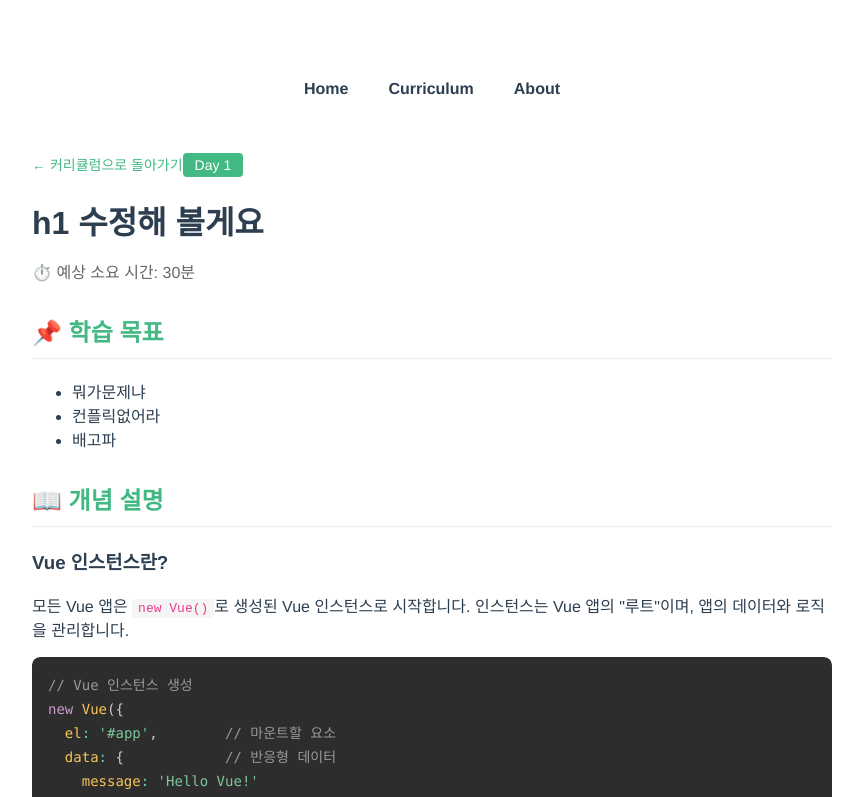
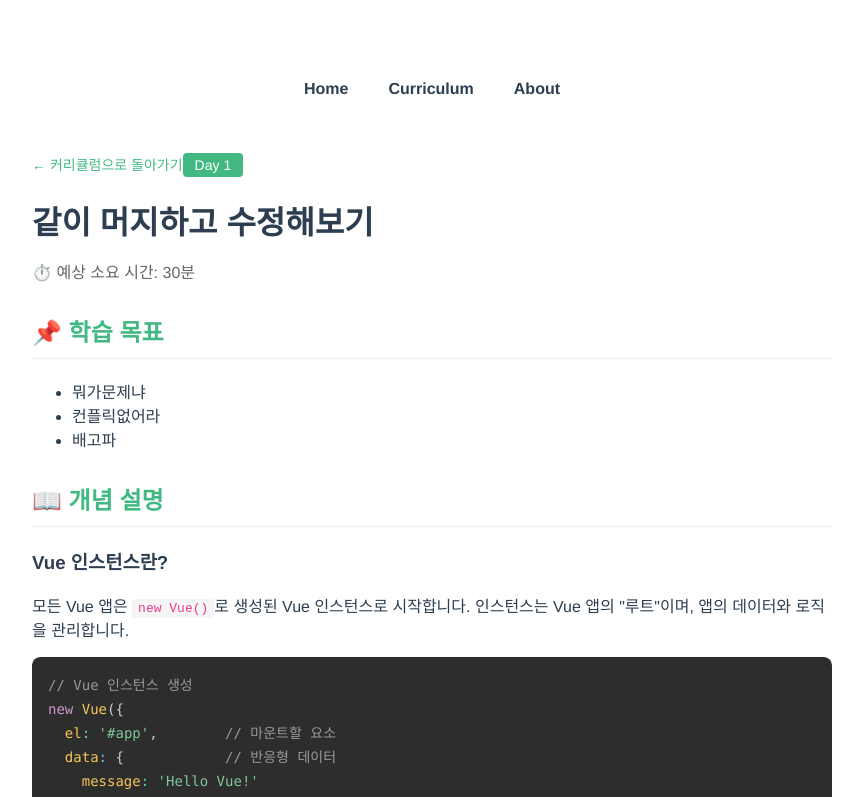
Before and after one commit to luv20100918/vue2-study, a Vue app: page /curriculum/day1 in a window 1280 px wide. Shown: the top 797 px of the page, without its empty margins (208-1071 px from the left). Built offline with nearby package versions, Linux system fonts and the light colour scheme.

Commit message:
같이머지하고수정해보기

```diff
--- a/src/views/curriculum/Day1.vue
+++ b/src/views/curriculum/Day1.vue
@@ -3,7 +3,7 @@
     <div class="lesson-header">
       <router-link to="/curriculum" class="back-link">← 커리큘럼으로 돌아가기</router-link>
       <span class="day-badge">Day 1</span>
-      <h1>h1 수정해 볼게요</h1>
+      <h1>같이 머지하고 수정해보기</h1>
       <p class="duration">⏱️ 예상 소요 시간: 30분</p>
     </div>
 
```
